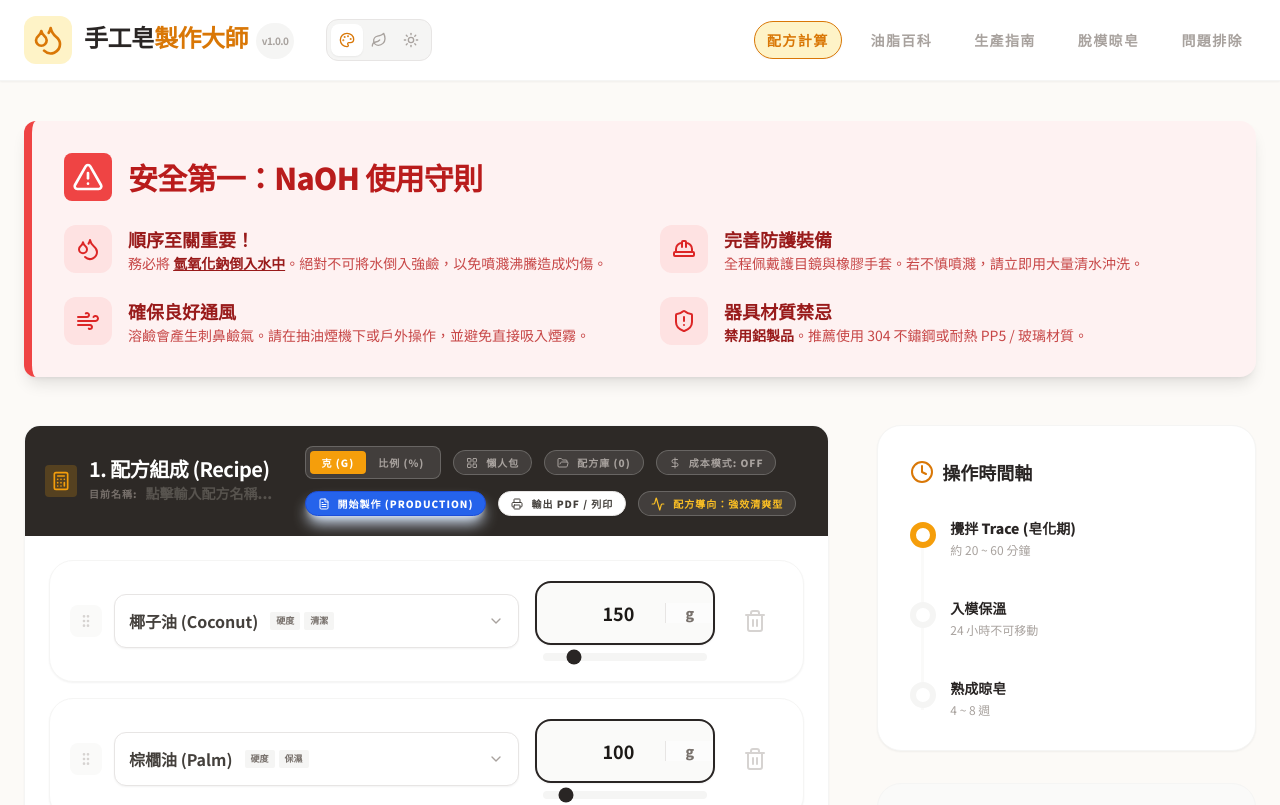
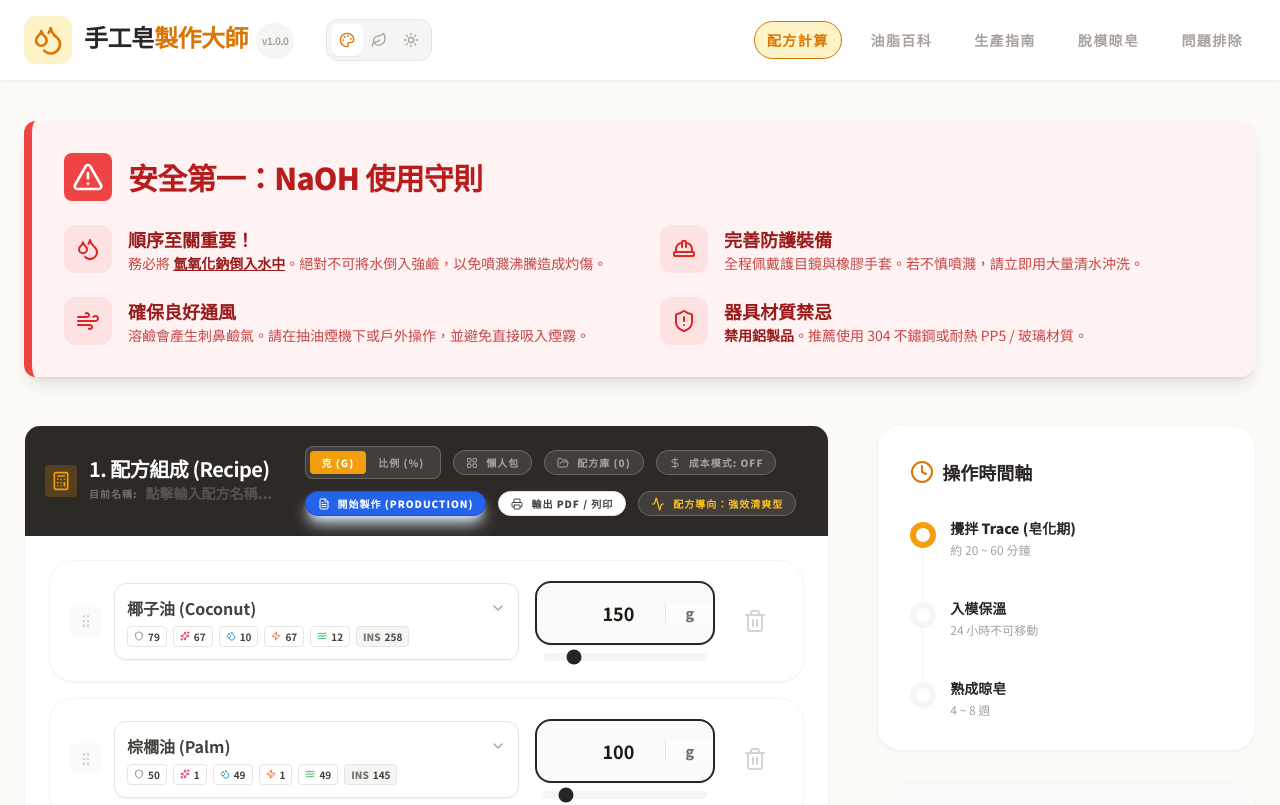
Before and after one commit to truedano/Master-Soap-Maker, a React (Vite) app: page / in a window 1280 px wide. Shown: the top 805 px of the page. Built offline with nearby package versions, Linux system fonts and the light colour scheme.

Commit message:
更新計算機組件的UI和功能，改善油品選擇器的顯示方式和品質指標呈現

```diff
--- a/components/Calculator.tsx
+++ b/components/Calculator.tsx
@@ -357,25 +357,26 @@ export const MiniQualityBars: React.FC<{ oil: OilData }> = ({ oil }) => {
   ];
 
   return (
-    <div className="space-y-1">
-      <div className="flex items-center justify-between text-[10px] font-black text-stone-400 uppercase tracking-widest mb-1 px-1">
-        <span>五力分布 (Contribution)</span>
+    <div className="space-y-3">
+      <div className="flex items-center justify-between text-[10px] font-black text-stone-400 uppercase tracking-widest px-1">
+        <span>五力數值 (Quality Metrics)</span>
       </div>
-      <div className="flex gap-0.5 h-2 bg-stone-100 rounded-full overflow-hidden shadow-inner p-[1px]">
+      <div className="grid grid-cols-2 gap-x-6 gap-y-3">
         {qualities.map(q => (
-          <div
-            key={q.key}
-            className={`${q.bg} h-full rounded-sm transition-all duration-500`}
-            style={{ width: `${Math.max(2, (q.val / 100) * 100)}%` }}
-            title={`${q.label}: ${q.val}`}
-          />
-        ))}
-      </div>
-      <div className="grid grid-cols-5 gap-0.5 mt-1">
-        {qualities.map(q => (
-          <div key={q.key} className="flex flex-col items-center">
-            <div className={`w-1 h-1 rounded-full ${q.bg} mb-0.5`} />
-            <span className="text-[8px] font-black text-stone-400 scale-90">{q.val}</span>
+          <div key={q.key} className="flex flex-col gap-1.5">
+            <div className="flex items-center justify-between">
+              <div className="flex items-center gap-1.5">
+                <QualityIcon name={q.icon} size={13} color={q.color} />
+                <span className="text-xs font-bold text-stone-600">{q.label}</span>
+              </div>
+              <span className="text-xs font-black text-stone-800 tabular-nums">{q.val}</span>
+            </div>
+            <div className="h-1.5 w-full bg-stone-100 rounded-full overflow-hidden">
+              <div
+                className={`h-full rounded-full ${q.bg}`}
+                style={{ width: `${Math.min(100, Math.max(5, q.val))}%` }}
+              />
+            </div>
           </div>
         ))}
       </div>
@@ -405,7 +406,7 @@ const CustomOilSelect: React.FC<{
     return () => document.removeEventListener('mousedown', handleClickOutside);
   }, [onHover]);
 
-  const getOilTags = (oil: OilData) => {
+  const renderQualityBadges = (oil: OilData) => {
     const qualities = [
       { key: 'hardness', ...QUALITY_UI.hardness, val: oil.hardness },
       { key: 'cleansing', ...QUALITY_UI.cleansing, val: oil.cleansing },
@@ -413,36 +414,46 @@ const CustomOilSelect: React.FC<{
       { key: 'bubbly', ...QUALITY_UI.bubbly, val: oil.bubbly },
       { key: 'creamy', ...QUALITY_UI.creamy, val: oil.creamy },
     ];
-    const topTags = qualities.sort((a, b) => b.val - a.val).slice(0, 2);
-    const isRecommended = lackingKeys.some(key => oil[key as keyof OilQualities] >= 45);
-    return { topTags, isRecommended };
+
+    return (
+      <div className="flex items-center gap-1.5 flex-wrap mt-1.5">
+        {qualities.map(q => (
+          <div
+            key={q.key}
+            className={`flex items-center gap-1 px-1.5 py-0.5 rounded border ${q.val > 0 ? 'bg-white border-stone-200' : 'bg-stone-50 border-transparent opacity-40'}`}
+            title={q.label}
+          >
+            <QualityIcon name={q.icon} size={10} color={q.color} />
+            <span className={`text-[10px] font-bold tabular-nums ${q.val > 0 ? 'text-stone-700' : 'text-stone-400'}`}>
+              {q.val}
+            </span>
+          </div>
+        ))}
+        <div className="flex items-center gap-1 px-1.5 py-0.5 rounded border border-stone-200 bg-stone-100 ml-auto">
+          <span className="text-[10px] font-black text-stone-500">INS</span>
+          <span className="text-[10px] font-bold text-stone-700">{oil.ins}</span>
+        </div>
+      </div>
+    );
   };
 
   return (
     <div className="relative w-full" ref={dropdownRef}>
       <button
         onClick={() => setIsOpen(!isOpen)}
-        className="w-full p-3.5 bg-white border border-stone-200 rounded-xl flex items-center justify-between outline-none focus:ring-4 focus:ring-amber-500/20 text-stone-700 font-bold transition-all shadow-sm"
+        className="w-full p-3 bg-white border border-stone-200 rounded-xl flex flex-col outline-none focus:ring-4 focus:ring-amber-500/20 text-stone-700 font-bold transition-all shadow-sm hover:border-amber-300"
       >
-        <div className="truncate flex items-center gap-2">
-          <span className="truncate">{selectedOil?.name}</span>
-          {selectedOil && (
-            <div className="hidden sm:flex gap-1 ml-1 flex-shrink-0">
-              {getOilTags(selectedOil).topTags.map(tag => (
-                <span key={tag.key} className="text-[9px] px-1.5 py-0.5 rounded-sm bg-stone-100 text-stone-500 font-black">
-                  {tag.label.slice(0, 2)}
-                </span>
-              ))}
-            </div>
-          )}
-        </div>
-        <ChevronDown className={`w-4 h-4 text-stone-400 transition-transform flex-shrink-0 ${isOpen ? 'rotate-180' : ''}`} />
+        <div className="flex items-center justify-between w-full">
+          <span className="truncate">{selectedOil?.name || '選擇油脂'}</span>
+          <ChevronDown className={`w-4 h-4 text-stone-400 transition-transform flex-shrink-0 ${isOpen ? 'rotate-180' : ''}`} />
+        </div>
+        {selectedOil && renderQualityBadges(selectedOil)}
       </button>
 
       {isOpen && (
         <div className="absolute z-50 mt-2 w-full max-h-[350px] bg-white border border-stone-100 rounded-2xl shadow-2xl overflow-y-auto no-scrollbar animate-fade-in">
           {OILS.map((oil) => {
-            const { topTags, isRecommended } = getOilTags(oil);
+            const isRecommended = lackingKeys.some(key => oil[key as keyof OilQualities] >= 45);
             return (
               <div
                 key={oil.id}
@@ -453,33 +464,23 @@ const CustomOilSelect: React.FC<{
                   setIsOpen(false);
                   onHover(null);
                 }}
-                className={`flex items-center justify-between p-4 cursor-pointer transition-all border-b border-stone-50 last:border-none ${value === oil.id ? 'bg-amber-50' : 'hover:bg-stone-50'
+                className={`flex flex-col p-3 cursor-pointer transition-all border-b border-stone-50 last:border-none ${value === oil.id ? 'bg-amber-50' : 'hover:bg-stone-50'
                   } ${isRecommended ? 'bg-amber-50/10' : ''}`}
               >
-                <div className="flex flex-col gap-1 min-w-0 flex-1">
+                <div className="flex items-center justify-between">
                   <div className="flex items-center gap-2">
                     {isRecommended && (
                       <span className="bg-amber-500 text-white text-[9px] font-black px-1.5 py-0.5 rounded-sm flex items-center gap-1 shadow-sm">
-                        ✨ 推薦補位
+                        ✨ 推薦
                       </span>
                     )}
                     <span className={`text-sm font-bold truncate ${isRecommended ? 'text-amber-900 font-black' : 'text-stone-700'}`}>
                       {oil.name}
                     </span>
                   </div>
-
-                  <div className="flex items-center gap-2">
-                    <div className="flex gap-1 flex-shrink-0">
-                      {topTags.map(tag => (
-                        <span key={tag.key} className={`text-[8px] font-black px-1.5 py-0.5 rounded-sm text-white ${tag.bg}`}>
-                          {tag.label.slice(0, 2)}
-                        </span>
-                      ))}
-                    </div>
-                    <span className="text-[10px] text-stone-400 font-bold border-l border-stone-100 pl-2">INS: {oil.ins}</span>
-                  </div>
-                </div>
-                <div className={`w-2 h-2 rounded-full flex-shrink-0 ml-4 ${value === oil.id ? 'theme-bg-primary' : 'bg-transparent'}`} />
+                  {value === oil.id && <div className="w-1.5 h-1.5 rounded-full bg-amber-500" />}
+                </div>
+                {renderQualityBadges(oil)}
               </div>
             );
           })}
```
